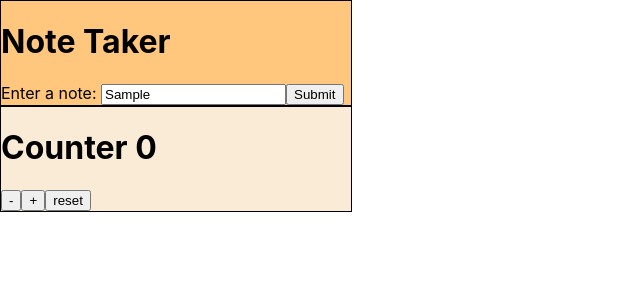
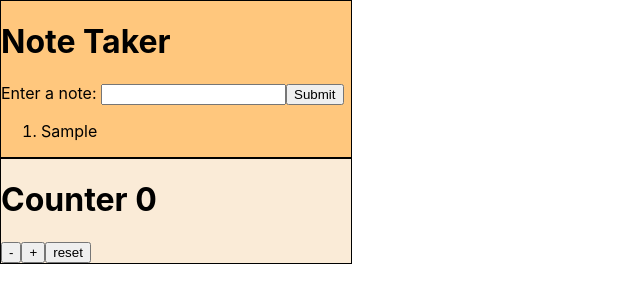
Before and after one commit to bokigolic/react-practice, a React (Create React App) app: page / in a window 1280 px wide. Both pictures are taken after typing "Sample" into the empty fields and a click on the button "Submit". Shown: the top 302 px of the page, without its empty margins (0-640 px from the left). Built offline with nearby package versions, Linux system fonts and the light colour scheme.

Commit message:
notes works, implement unique Id

```diff
--- a/src/App.js
+++ b/src/App.js
@@ -3,15 +3,13 @@ import './App.css';
 import Test from './component/Test';
 import NoteTaker from './component/NoteTaker';
 
+
 function App() {
   return (
     <div className="App">
       <>
-
-
         <NoteTaker />
         <Test />
-
       </>
     </div>
   );
--- a/src/component/NoteTaker.js
+++ b/src/component/NoteTaker.js
@@ -1,11 +1,26 @@
 import { useState } from "react";
+import { v4 as uuidv4 } from 'uuid';
 
 const NoteTaker = () => {
 
   const [input, setInput] = useState()
+  const [notes, setNotes] = useState([])
+  const handleSubmit = (e) => {
+    e.preventDefault()
+    // prevent the form from submitting and refreshing the page because button in form have submit by default
 
-  const handleSubmit = () => {
 
+    const newNote = {
+      id: uuidv4(),
+      text: input
+
+
+    }
+
+
+    setNotes([...notes, newNote])
+
+    setInput('')
   }
 
   const handleChange = (e) => {
@@ -15,13 +30,20 @@ const NoteTaker = () => {
   return (
     <div className="note">
       <h1>Note Taker</h1>
+      <form onSubmit={handleSubmit}>
         <label>Enter a note: </label>
         <input
           name="note"
           value={input}
           onChange={handleChange}
         />
-      <button type="button" onClick={handleSubmit}>Submit</button>
+        <button type="submit">Submit</button>
+      </form>
+      <ol>
+        {notes.map(note => (
+          <li key={note.id}>{note.text} {note.number}</li>
+        ))}
+      </ol>
     </div>
   )
 };
```
Lines whose indentation alone changed are shown as unchanged.
